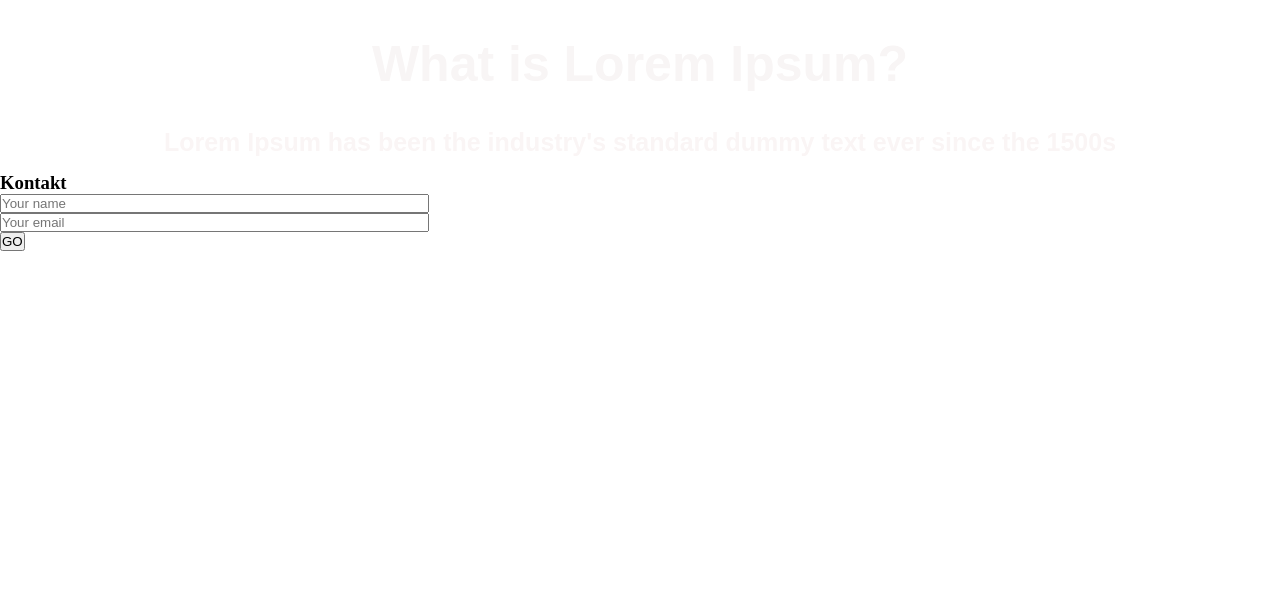
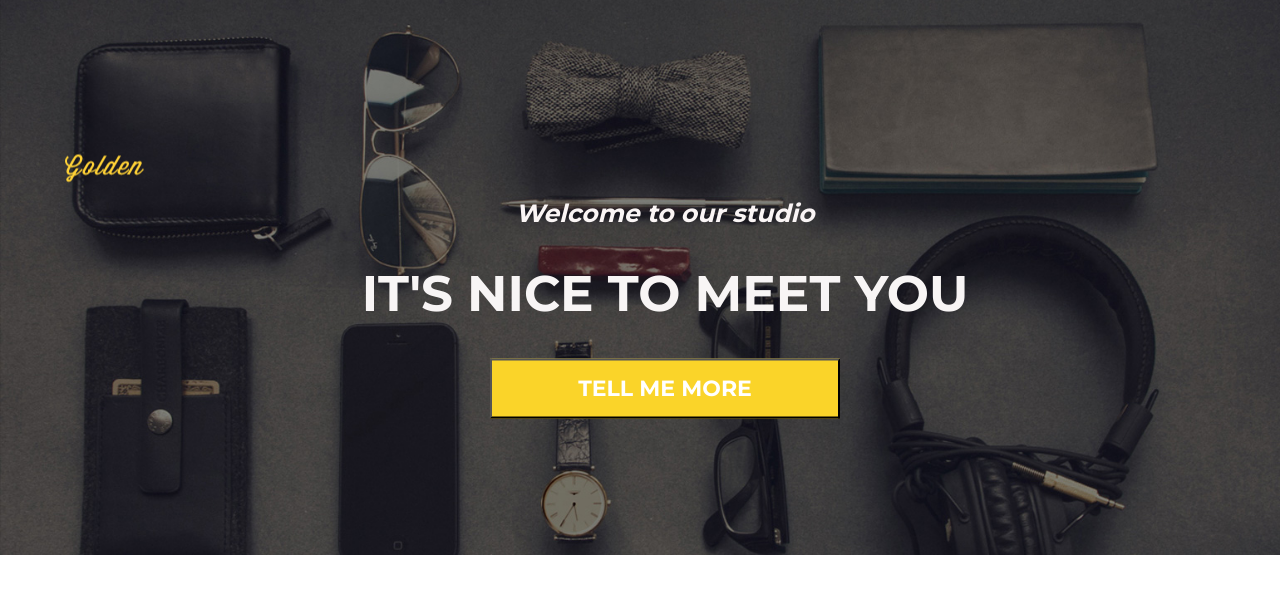
Before and after one commit to Madzi13/gitprojekty, a website: page index.html in a window 1280 px wide. Drawn offline with Linux system fonts and the light colour scheme; a web font is replaced by a local one.

Commit message:
podmiana layout

```diff
--- a/index.html
+++ b/index.html
@@ -6,29 +6,25 @@
     <meta name="viewport" content="width=device-width, initial-scale=1.0">
     <link rel="preconnect" href="https://fonts.googleapis.com">
     <link rel="preconnect" href="https://fonts.gstatic.com" crossorigin>
-    <link href="https://fonts.googleapis.com/css2?family=DynaPuff&family=Roboto+Condensed&display=swap" rel="stylesheet">
+    <link href="https://fonts.googleapis.com/css2?family=Montserrat:wght@700&display=swap" rel="stylesheet">
     <link rel="stylesheet" href="css/style.css">
     <title>Landing</title>
 </head>
 <body>
-    <div class="layer">
-  <div class="title">
-        <h1>What is Lorem Ipsum?</h1>
-    <h2>Lorem Ipsum has been the industry's standard dummy text ever since the 1500s</h2>
-      <article class="kk">
-       <h3>Kontakt</h3></article>
-      <form>
-  <div>
-      <input type="text" placeholder="Your name" size="51">
-  </div>
-  <div>
-      <input type="email" placeholder="Your email" size="51">
-  </div>
-   <div>
-      <button class="button" type="submit">GO</button>
-  </div>
-      </form>
+    <section class="splash">
+        <div class="overlay">
+        <img src="images/tlo.jpg" width="200%" alt="" >
+            <div class="splash-inner">
+            <div class="log">
+        <img src="images/zadanie-golden.png" alt="" >
+        <h2><i>Welcome to our studio</i></h2>
+        <h1>IT'S NICE TO MEET YOU</h1>
+           <div>
+            <button class="btn" type="submit">TELL ME MORE</button>
+          </div>
+        </div>
+      </div>
     </div>
-</div>
+    </section>
 </body>
 </html>
```
